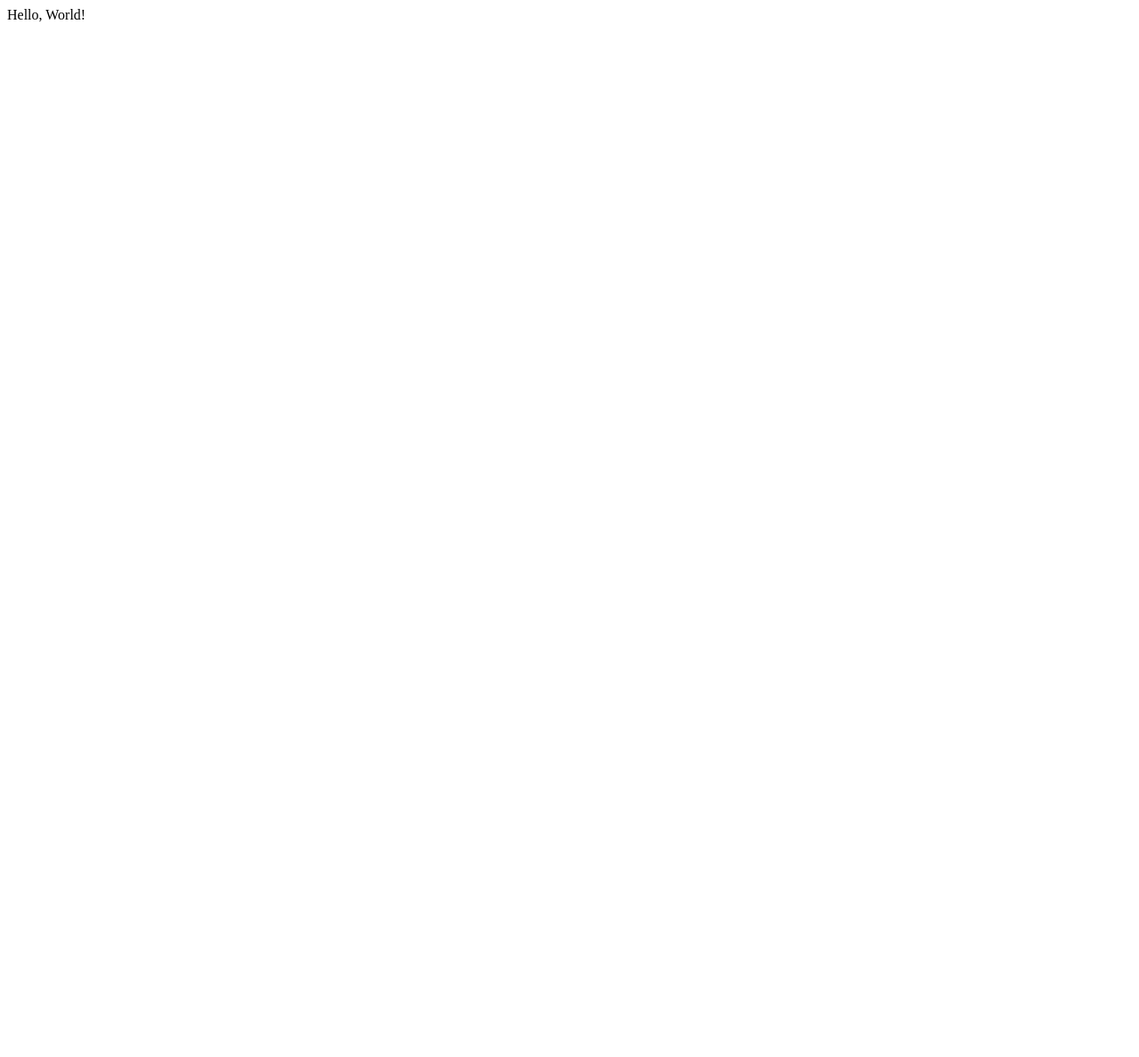
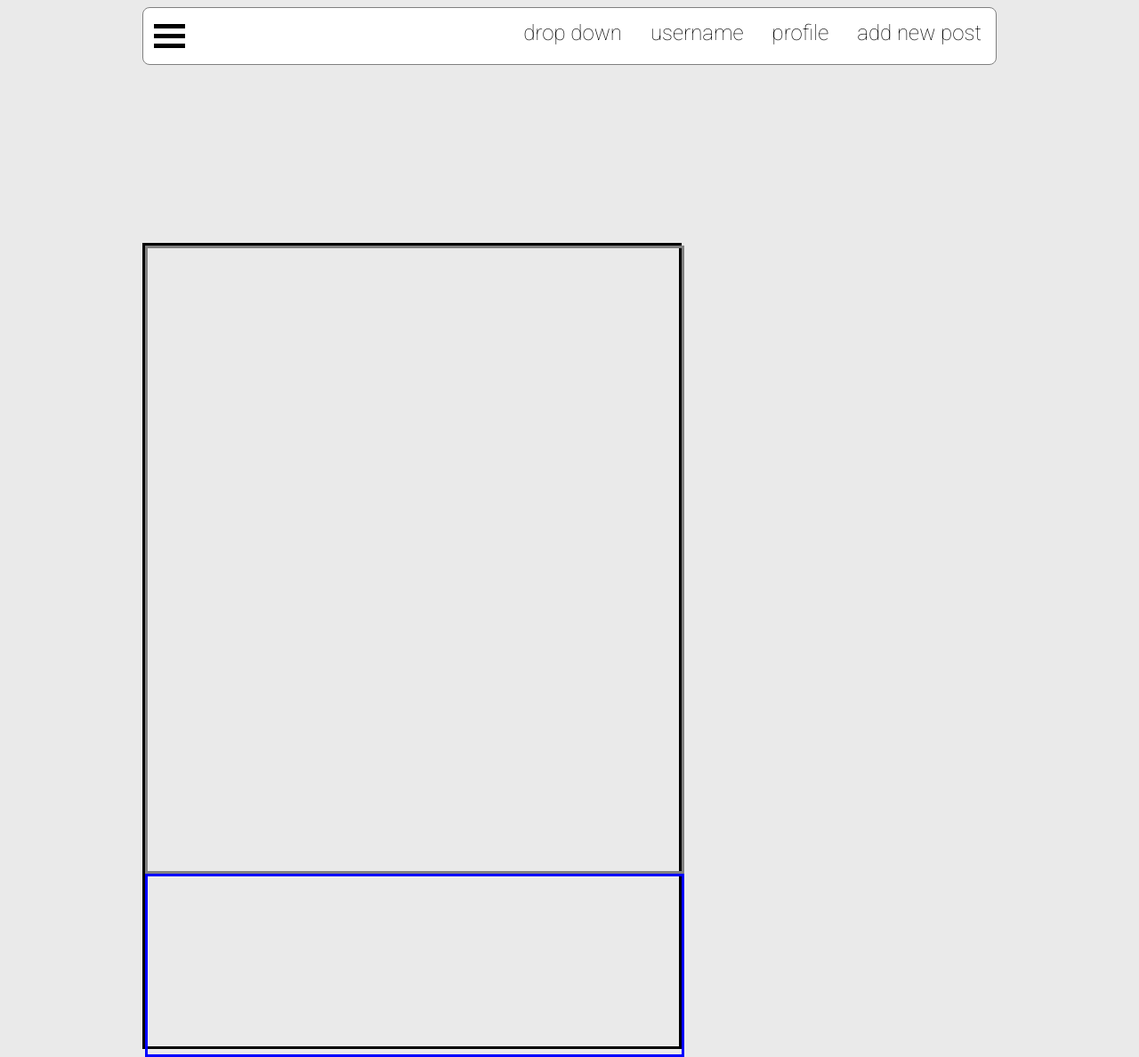
Before and after one commit to ultimatebbqribs/snack_snap, a Flask app: page / in a window 1280 px wide. Before the commit the page is almost empty. Shown: the whole page at 89% size. Before the commit the page ends 25 px from the top, so only its background shows below. Run offline with Flask 2, Linux system fonts and the light colour scheme; some libraries are stand-ins or nearby versions.

Commit message:
main page header and photo  wireframe complete

```diff
--- a/server.py
+++ b/server.py
@@ -1,10 +1,44 @@
 import psycopg2
 from flask import Flask, render_template, request, redirect, make_response, session
+import cloudinary
+import cloudinary.uploader
+import os
+
+cloud_name = os.environ.get('cloud_name')
+COLOUDINARY_API_KEY = os.environ.get('api_key')
+COLOUDINARY_API_SECRET = os.environ.get('api_secret')
+
+cloudinary.config(
+  cloud_name = cloud_name,
+  api_key = COLOUDINARY_API_KEY,
+  api_secret = COLOUDINARY_API_SECRET,
+)
 
 app = Flask(__name__)
 
 @app.route('/')
-def index():
-    return "<p>Hello, World!</p>"
+def main():
+    return render_template('main.html')
 
-app.run(port=5011, debug=True)
+@app.route('/add_post', methods=['POST', 'GET'])
+def add_post():
+
+
+    return render_template('/add_post.html')
+
+@app.route('/img_upload', methods=['POST', 'GET'])
+def img_upload():
+    #get the image from post req
+    image = request.files['image']
+
+    #upload the image
+    response = cloudinary.uploader.upload(image, filenme=image.filename)
+    print(response)
+
+    #get the file name
+    image_id = image.filename
+
+
+if __name__ == '__main__':
+    from dotenv import load_dotenv
+    app.run(port=5011, debug=True)
--- /dev/null
+++ b/static/style.css
@@ -0,0 +1,74 @@
+@import url('https://fonts.googleapis.com/css2?family=Roboto:wght@100&display=swap');
+
+body{
+    max-width: 960px;
+    margin-left: auto;
+    margin-right: auto;
+    background-color: rgb(234, 234, 234);
+}
+
+
+#header_links {
+        display: flex;
+        list-style-type: none;
+        margin: 0;
+        padding: 0;
+        overflow: hidden;
+        background-color: rgb(255, 255, 255);
+        justify-content: flex-end;
+        border: solid rgb(128, 128, 128) 1px;
+        border-radius: 8px;
+}
+
+#header li a {
+    display: block;
+    color: black;
+    text-align: center;
+    padding: 14px 16px;
+    text-decoration: none;
+    font-size: 150%;
+    font-family: 'Roboto', sans-serif;
+    font-weight: 100;
+
+
+}
+.menu_line{
+    width: 35px;
+    height: 5px;
+    background-color: black;
+    margin: 6px 0;
+
+}
+#menu_icon {
+    margin-right: auto;
+    padding: 12px;
+
+}
+
+.content_tile {
+    margin-right: 200px;
+    margin-top: 200px;
+    border: solid black;
+    position: absolute;
+    height: 900px;
+    width: 600px
+}
+
+.img_tile{
+    margin-right: 200px;
+    margin-top: 200px;
+    margin-top: auto;
+    border: solid grey;
+    position: relative;
+    height: 700px;
+    width: 600px
+}
+
+.comment_tile{
+    margin-right: 200px;
+    margin-top: auto;
+    border: solid blue;
+    position: relative;
+    height: 200px;
+    width: 600px
+}
--- a/templates/base.html
+++ b/templates/base.html
@@ -5,10 +5,29 @@
     <meta charset="UTF-8">
     <meta http-equiv="X-UA-Compatible" content="IE=edge">
     <meta name="viewport" content="width=device-width, initial-scale=1.0">
-    <title>Document</title>
+    <title>{% block title %}{% endblock %} - Snack Snap</title>
+    <link rel="stylesheet" href="/static/style.css">
     {% endblock %}
 </head>
-<body>
+<body id="body">
+    <div id="header">
+    {% block header %}
+    <ul id="header_links">
+        <div id="menu_icon">
+        <div class="menu_line"></div>
+        <div class="menu_line"></div>
+        <div class="menu_line"></div>
+        </div>
+
+        <li id="drop_down"><a href="">drop down</a></li>
+        <li><a href="">username</a></li>
+        <li><a href="">profile</a></li>
+        <li><a href="">add new post </a></li>
+
+    </ul>
+    {% endblock %}
+    </div>
+
     <div id="content">{% block content %}
         {% endblock %}</div>
 
--- /dev/null
+++ b/templates/main.html
@@ -0,0 +1,10 @@
+{% extends "base.html" %}
+{% block title %}Main Page{% endblock %}
+{% block content %}
+
+<div class="content_tile">
+    <div class="img_tile"></div>
+    <div class="comment_tile"></div>
+</div>
+
+{% endblock%}
```
Also changed, not shown: templates/add_post.html (added, +13 -0 lines), 1 other file.
